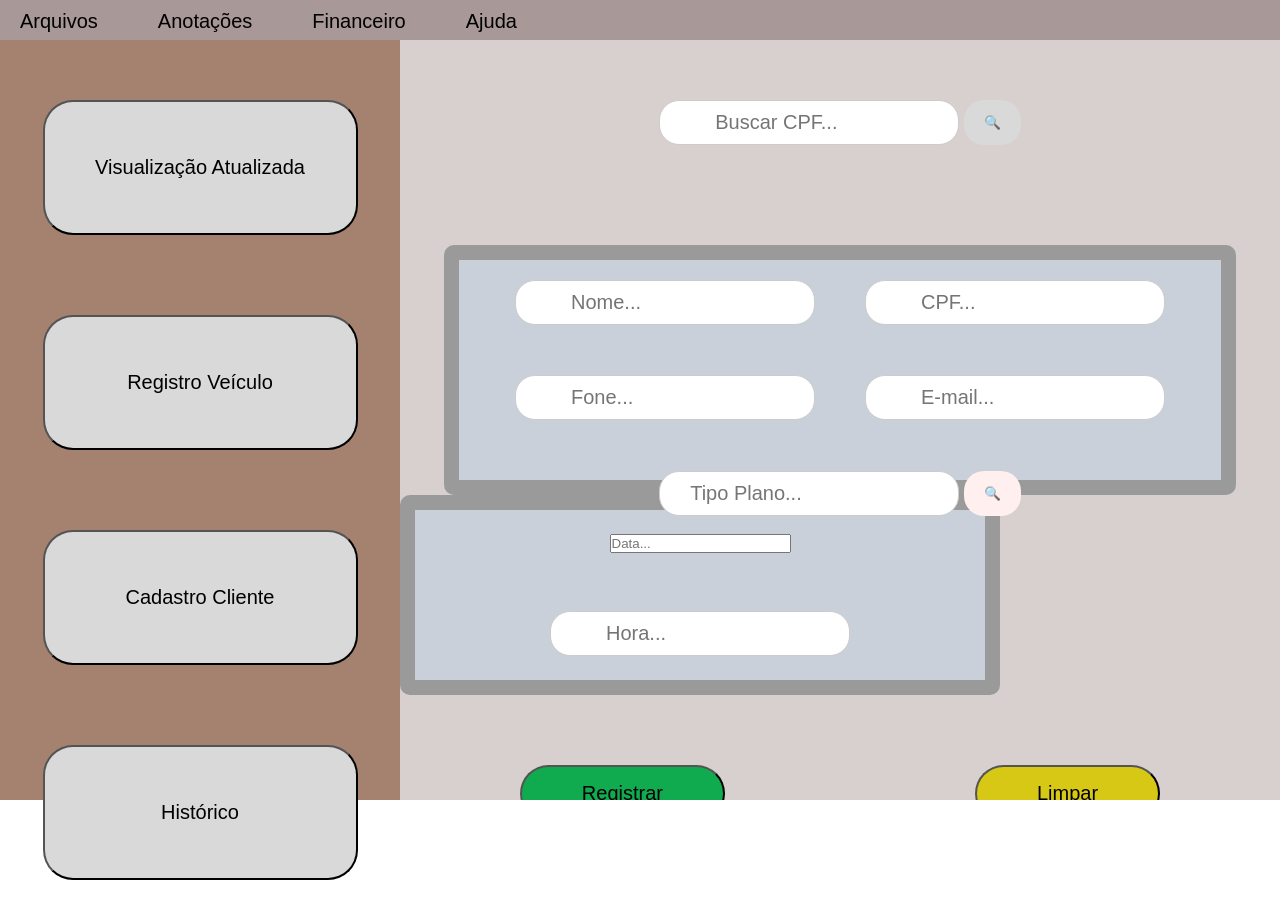
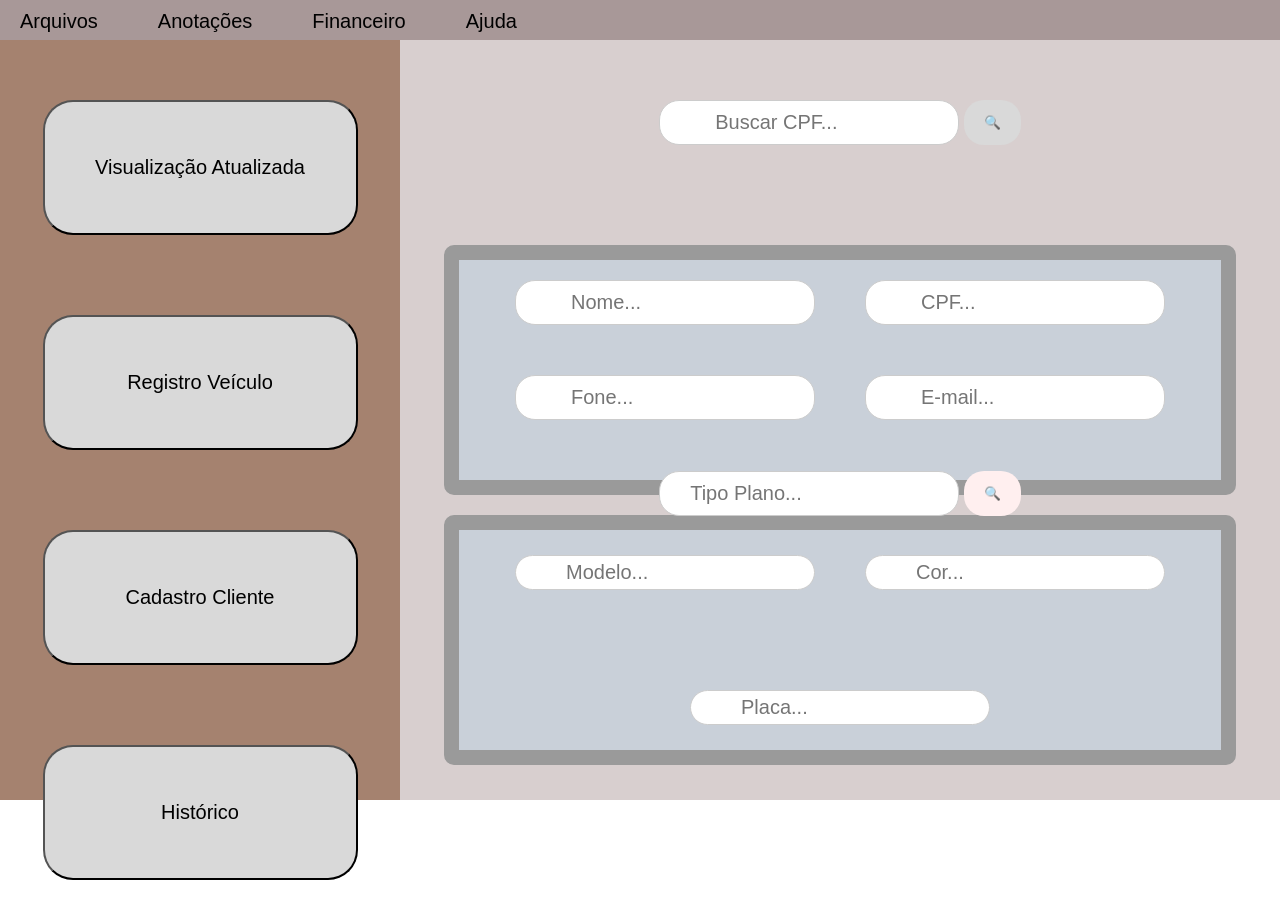
Before and after one commit to GuilhermeDmD/Gerenciador-Estacionamento, a plain HTML site: page Front-End/cadastroCliente.html in a window 1280 px wide. Drawn offline with Linux system fonts and the light colour scheme.

Commit message:
estilização do histórico e cadastro cliente

```diff
--- a/Front-End/cadastroCliente.css
+++ b/Front-End/cadastroCliente.css
@@ -111,8 +111,7 @@ main {
 }
 
 /* Detalhes */
-.detales,
-.dete {
+.detales {
     background-color: #C9D0D9;
     border: 15px solid #9A9A9A;
     border-radius: 10px;
@@ -129,20 +128,10 @@ main {
     max-width: 1500px;
     height: 250px;
 }
-
-.dete {
-    width: 90%;
-    max-width: 600px;
-    height: 200px;
-    margin-bottom: 20px;
-}
-
-/* Formulários de dados */
 .nome,
 .cpf,
 .fone,
-.email,
-.hora {
+.email {
     display: flex;
     justify-content: center;
     align-items: center;
@@ -151,8 +140,7 @@ main {
 .nome form,
 .cpf form,
 .fone form,
-.email form,
-.hora form {
+.email form{
     display: flex;
     gap: 5px;
 }
@@ -160,8 +148,7 @@ main {
 .nome input,
 .cpf input,
 .fone input,
-.email input,
-.hora input {
+.email input{
     padding: 10px 55px;
     border: 1px solid #ccc;
     border-radius: 20px;
@@ -173,8 +160,7 @@ main {
 .nome button,
 .cpf button,
 .fone button,
-.email button,
-.hora button {
+.email button {
     padding: 5px 30px;
     background-color: #D9D9D9;
     border: none;
@@ -186,12 +172,73 @@ main {
 .nome button:hover,
 .cpf button:hover,
 .fone button:hover,
-.email button:hover,
-.hora button:hover {
+.email button:hover {
     background-color: #FFBD59;
 }
 
-/* Buscar */
+.Modelo {
+    background-color: #C9D0D9;
+    border: 15px solid #9A9A9A;
+    border-radius: 10px;
+    display: flex;
+    justify-content: center;
+    gap: 50px;
+    align-items: center;
+    flex-wrap: wrap;
+    height: 30px;
+}
+
+.Modelo {
+    width: 90%;
+    max-width: 1000px;
+    height: 250px;
+    margin: auto;
+    margin-top: 20px;
+}
+
+.modelo,
+.cor,
+.placa {
+    display: flex;
+    justify-content: center;
+    align-items: center;
+}
+
+.modelo form,
+.cor form,
+.placa form{
+    display: flex;
+    gap: 5px;
+}
+
+.modelo input,
+.cor input,
+.placa input{
+    padding: 5px 50px;
+    border: 1px solid #ccc;
+    border-radius: 20px;
+    width: 300px;
+    font-size: 20px;
+    outline: none;
+}
+
+.modelo button,
+.cor button,
+.placa button{
+    padding: 5px 30px;
+    background-color: #D9D9D9;
+    border: none;
+    border-radius: 10px;
+    cursor: pointer;
+    transition: background-color 0.3s;
+}
+
+.modelo button:hover,
+.cor button:hover,
+.placa button:hover {
+    background-color: #FFBD59;
+}
+
 .buscar {
     margin: 1px;
     display: flex;
@@ -228,8 +275,8 @@ main {
 .botao {
     display: flex;
     justify-content: center;
-    gap: 250px; /* <<< aumenta o espaço entre os botões */
-    flex-wrap: wrap; /* permite quebrar para baixo se necessário */
+    gap: 250px;
+    flex-wrap: wrap;
     padding: 50px;
 }
 .registro {
--- a/Front-End/cadastroCliente.html
+++ b/Front-End/cadastroCliente.html
@@ -75,16 +75,22 @@
 
 
         </div>
-        <div class="dete">
-            <div class="data">
+        <div class="Modelo">
+            <div class="modelo">
                 <form action="#" method="get">
-                    <input type="text" name="" placeholder="Data...">
+                    <input type="text" name="" placeholder="Modelo...">
 
                 </form>
             </div>
-            <div class="hora">
+            <div class="cor">
                 <form action="#" method="get">
-                    <input type="text" name="" placeholder="Hora...">
+                    <input type="text" name="" placeholder="Cor...">
+
+                </form>
+            </div>
+            <div class="placa">
+                <form action="#" method="get">
+                    <input type="text" name="" placeholder="Placa...">
 
                 </form>
             </div>
```
Also changed, not shown: Front-End/Historico.html (+10 -1 lines), Front-End/styleHistorico.css (+47 -0 lines).
